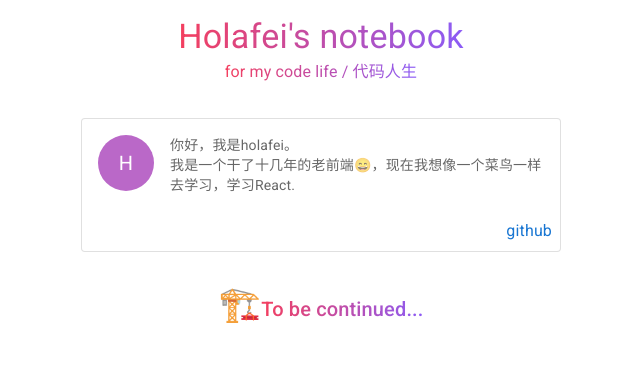
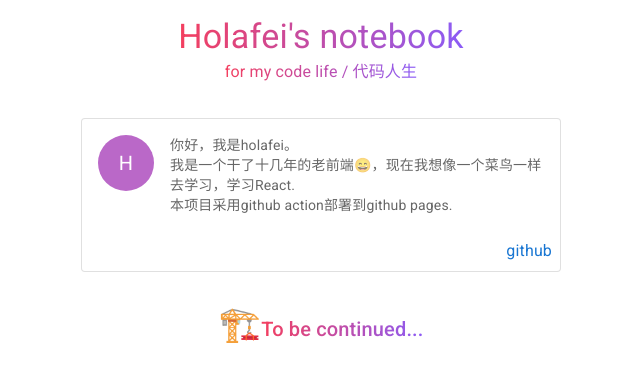
Before and after one commit to HolaFei/holafei-s-notebook, a React (Vite) app: page / in a window 1280 px wide. Shown: the top 382 px of the page, without its empty margins (319-959 px from the left). Built offline with nearby package versions, Linux system fonts and the light colour scheme.

Commit message:
update介绍说明，测试github action功能

```diff
--- a/src/components/MyInfoCard.jsx
+++ b/src/components/MyInfoCard.jsx
@@ -33,6 +33,7 @@ export default function MyInfoCard() {
           <Box color="text.secondary">
             <Typography variant='body2'>你好，我是holafei。</Typography>
             <Typography variant='body2'>我是一个干了十几年的老前端😄，现在我想像一个菜鸟一样去学习，学习React.</Typography>
+            <Typography variant='body2'>本项目采用github action部署到github pages.</Typography>
           </Box>
         </Box>
       </CardContent>
```
